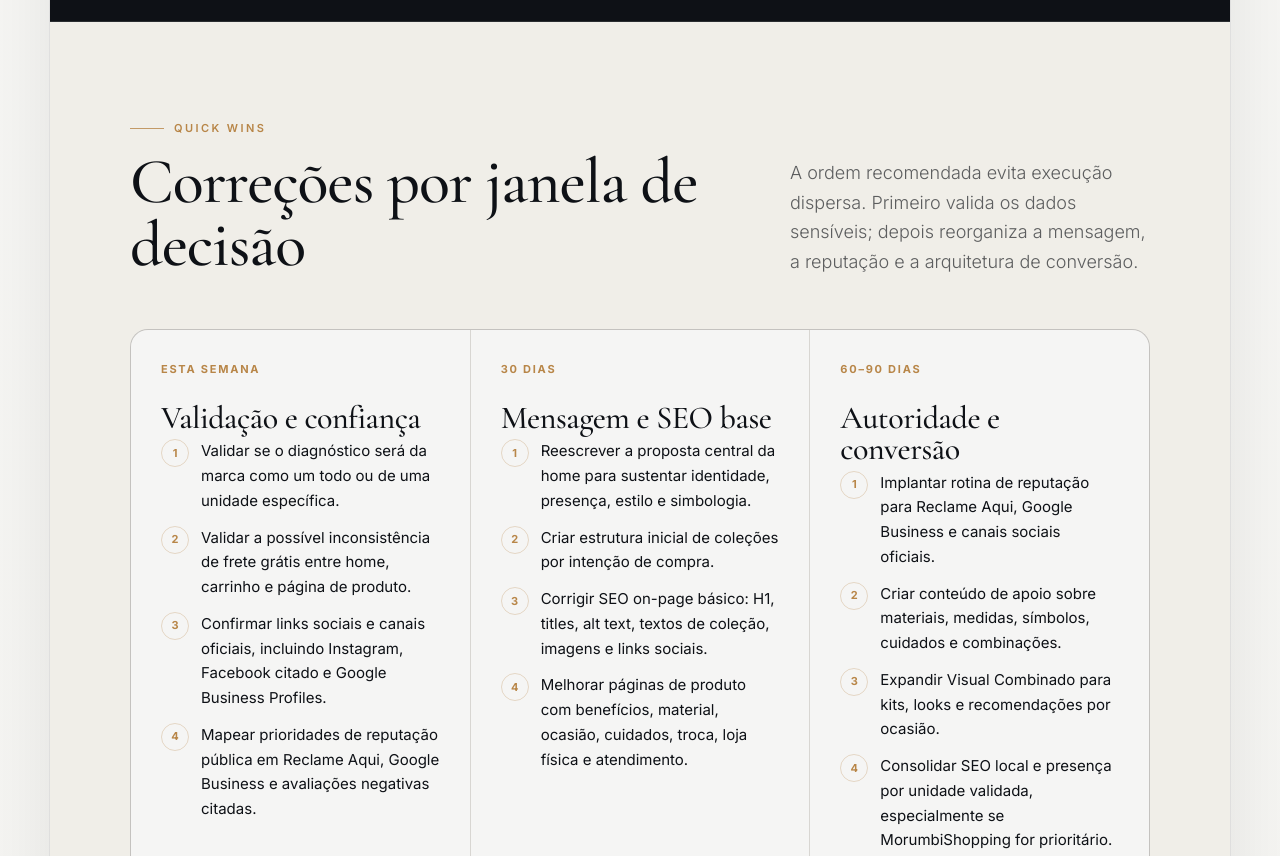
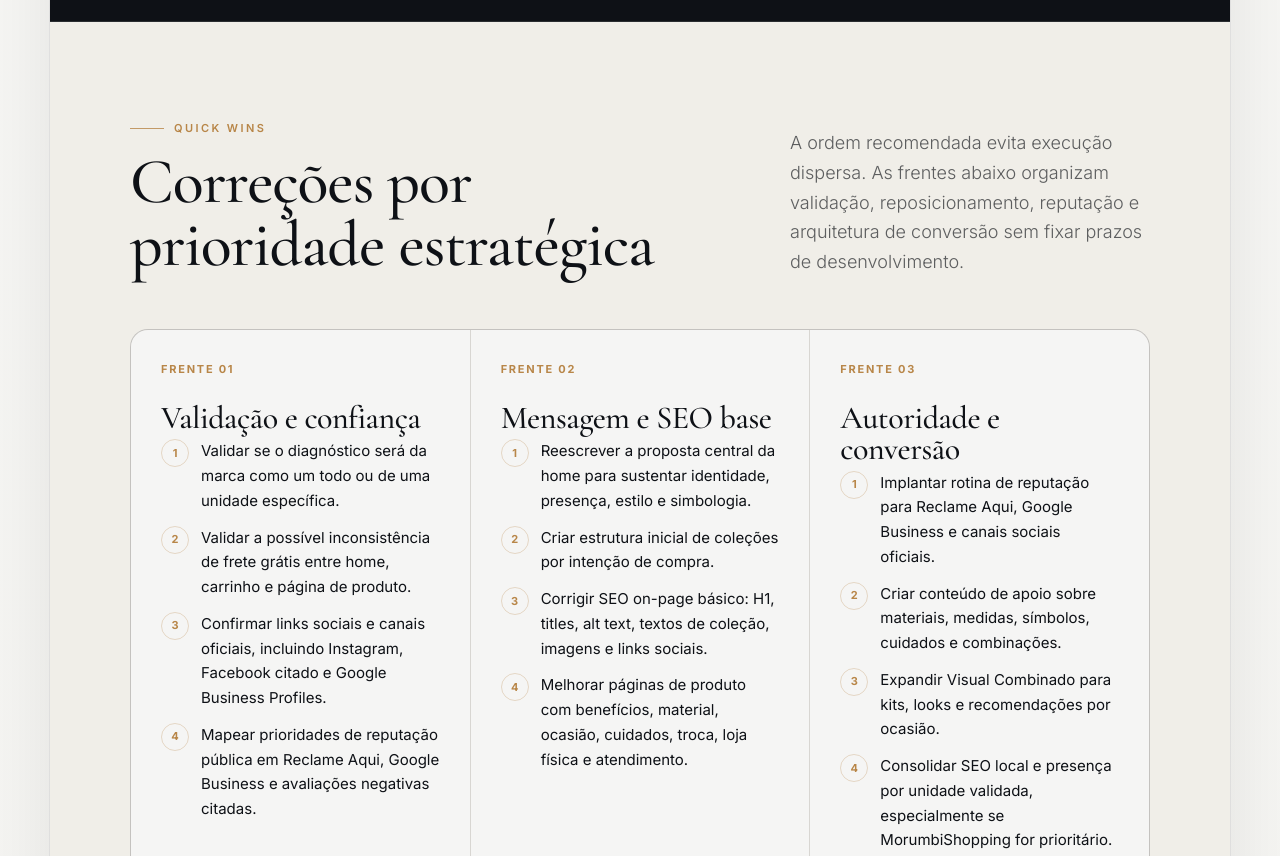
Before and after one commit to arquiteturab2b/jack-sir-diagnostico-executivo, a plain HTML site: page index.html in a window 1280 px wide. Shown: the part 6720-7576 px from the top of the page. Drawn offline with nearby package versions, Linux system fonts and the light colour scheme.

Commit message:
Add files via upload

```diff
--- a/index.html
+++ b/index.html
@@ -1434,14 +1434,14 @@
         <div class="section-header">
           <div>
             <p class="eyebrow">Quick Wins</p>
-            <h2>Correções por janela de decisão</h2>
-          </div>
-          <p class="lead">A ordem recomendada evita execução dispersa. Primeiro valida os dados sensíveis; depois reorganiza a mensagem, a reputação e a arquitetura de conversão.</p>
+            <h2>Correções por prioridade estratégica</h2>
+          </div>
+          <p class="lead">A ordem recomendada evita execução dispersa. As frentes abaixo organizam validação, reposicionamento, reputação e arquitetura de conversão sem fixar prazos de desenvolvimento.</p>
         </div>
 
         <div class="timeline-grid">
           <article class="timeline-card">
-            <p class="time">Esta semana</p>
+            <p class="time">Frente 01</p>
             <h3>Validação e confiança</h3>
             <ul class="clean-list">
               <li><span class="list-marker">1</span><span>Validar se o diagnóstico será da marca como um todo ou de uma unidade específica.</span></li>
@@ -1452,7 +1452,7 @@
           </article>
 
           <article class="timeline-card">
-            <p class="time">30 dias</p>
+            <p class="time">Frente 02</p>
             <h3>Mensagem e SEO base</h3>
             <ul class="clean-list">
               <li><span class="list-marker">1</span><span>Reescrever a proposta central da home para sustentar identidade, presença, estilo e simbologia.</span></li>
@@ -1463,7 +1463,7 @@
           </article>
 
           <article class="timeline-card">
-            <p class="time">60–90 dias</p>
+            <p class="time">Frente 03</p>
             <h3>Autoridade e conversão</h3>
             <ul class="clean-list">
               <li><span class="list-marker">1</span><span>Implantar rotina de reputação para Reclame Aqui, Google Business e canais sociais oficiais.</span></li>
@@ -1558,7 +1558,7 @@
         <div class="section-header">
           <div>
             <p class="eyebrow">Métricas de Acompanhamento</p>
-            <h2>O que deve ser medido após a Fase 1</h2>
+            <h2>O que deve ser medido na evolução do diagnóstico</h2>
           </div>
           <p class="lead">Indicadores objetivos para acompanhar avanço de clareza, reputação, SEO, experiência e arquitetura de conversão sem depender de métricas de vaidade.</p>
         </div>
@@ -1643,7 +1643,7 @@
           </div>
           <div class="closing-action">
             <span>3</span>
-            <p><strong>Aprovar a Fase 1:</strong> reposicionamento, reputação, SEO on-page e arquitetura de confiança antes de escala de mídia, conteúdo ou campanhas.</p>
+            <p><strong>Aprovar a frente inicial:</strong> reposicionamento, reputação, SEO on-page e arquitetura de confiança antes de escala de mídia, conteúdo ou campanhas.</p>
           </div>
         </div>
       </div>
```
